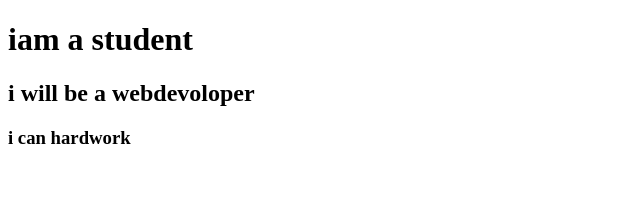
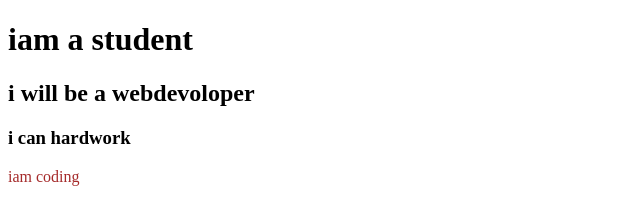
Before and after one commit to Enamulhaque0/my-first-repo, a plain HTML site: page index.html in a window 1280 px wide. Shown: the full height of the page, 0-640 px from the left. Drawn offline with Linux system fonts and the light colour scheme.

Commit message:
habijaib

```diff
--- a/index.html
+++ b/index.html
@@ -5,10 +5,13 @@
     <meta http-equiv="X-UA-Compatible" content="IE=edge">
     <meta name="viewport" content="width=device-width, initial-scale=1.0">
     <title>my first github repo</title>
+    <link rel="stylesheet" href="style.css">
 </head>
 <body>
     <h1>iam a student</h1>
     <h2> i will be a webdevoloper</h2>
     <h3>i can hardwork</h3>
+
+    <p>iam coding</p>
 </body>
 </html>
--- /dev/null
+++ b/style.css
@@ -0,0 +1,3 @@
+p{
+    color: brown;
+}
```
